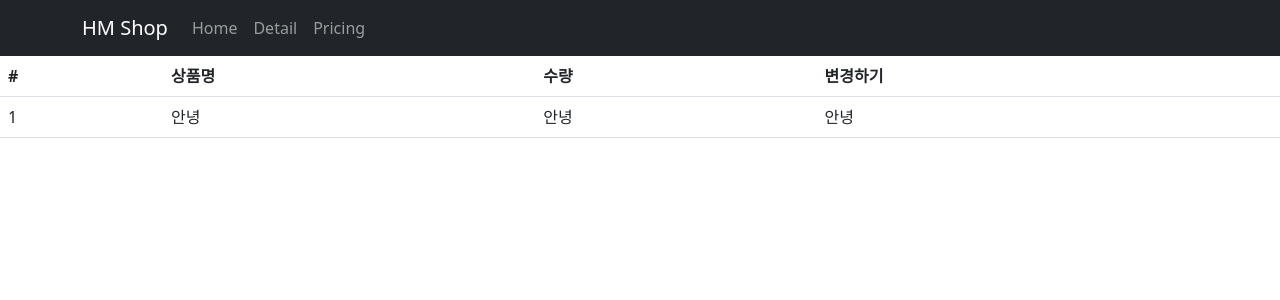
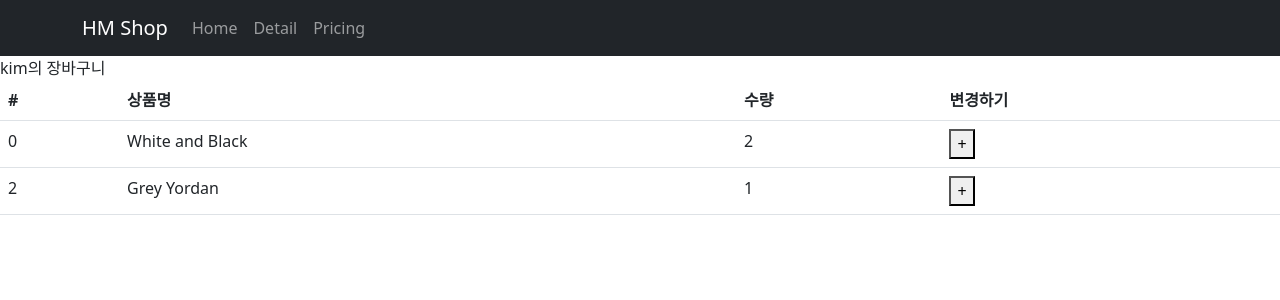
Before and after one commit to hmkimm/ShoppingMall, a React (Create React App) app: page /cart in a window 1280 px wide. Shown: the top 300 px of the page. Built offline with nearby package versions, Linux system fonts and the light colour scheme.

Commit message:
Redux state 변경

```diff
--- a/src/pages/Cart.jsx
+++ b/src/pages/Cart.jsx
@@ -1,13 +1,28 @@
 import React from "react";
-import {Table} from 'react-bootstrap'
-import { useSelector } from "react-redux";
+import { Table } from "react-bootstrap";
+import { useDispatch, useSelector } from "react-redux";
+import { changeName } from "../store";
 
 export default function Cart() {
+  let state = useSelector((state) => {
+    return state;
+  });
+  let dispatch= useDispatch()
 
-let state = useSelector((state)=> {return state})
-console.log(state)
+  // const cartItem = state.cart.map((el, i) => {
+  //   return (
+  //     <tr key={i}>
+  //       <td>{el.id}</td>
+  //       <td>{el.name}</td>
+  //       <td>{el.count}</td>
+  //       <td>변경</td>
+  //     </tr>
+  //   );
+  // });
+
   return (
     <div>
+      {state.user}의 장바구니
       <Table>
         <thead>
           <tr>
@@ -18,12 +33,17 @@ console.log(state)
           </tr>
         </thead>
         <tbody>
-          <tr>
-            <td>1</td>
-            <td>안녕</td>
-            <td>안녕</td>
-            <td>안녕</td>
-          </tr>
+          {state.cart.map((el, i) => {
+            return (
+              <tr key={i}>
+                <td>{el.id}</td>
+                <td>{el.name}</td>
+                <td>{el.count}</td>
+
+                <td><button onClick={()=> {dispatch(changeName())}}>+</button></td>
+              </tr>
+            );
+          })}
         </tbody>
       </Table>
     </div>
--- a/src/store.js
+++ b/src/store.js
@@ -3,17 +3,33 @@ import { configureStore, createSlice } from '@reduxjs/toolkit'
 
 let user = createSlice({
   name : 'user',
-  initialState : 'kim'
+  initialState : 'kim',
+  reducers : {
+    changeName(state) {
+      return 'john ' + state
+    }
+  }
 })
+
+export let {changeName} = user.actions
 
 let stock = createSlice({
   name : 'stock',
   initialState : [10,11,12]
 })
 
+let cart = createSlice({
+name : 'cart',
+initialState : [
+  {id : 0, name : 'White and Black', count : 2},
+  {id : 2, name : 'Grey Yordan', count : 1}
+]
+})
+
 export default configureStore({
   reducer: {
     user : user.reducer,
-    stock : stock.reducer
+    stock : stock.reducer,
+    cart : cart.reducer,
    }
 })
```
